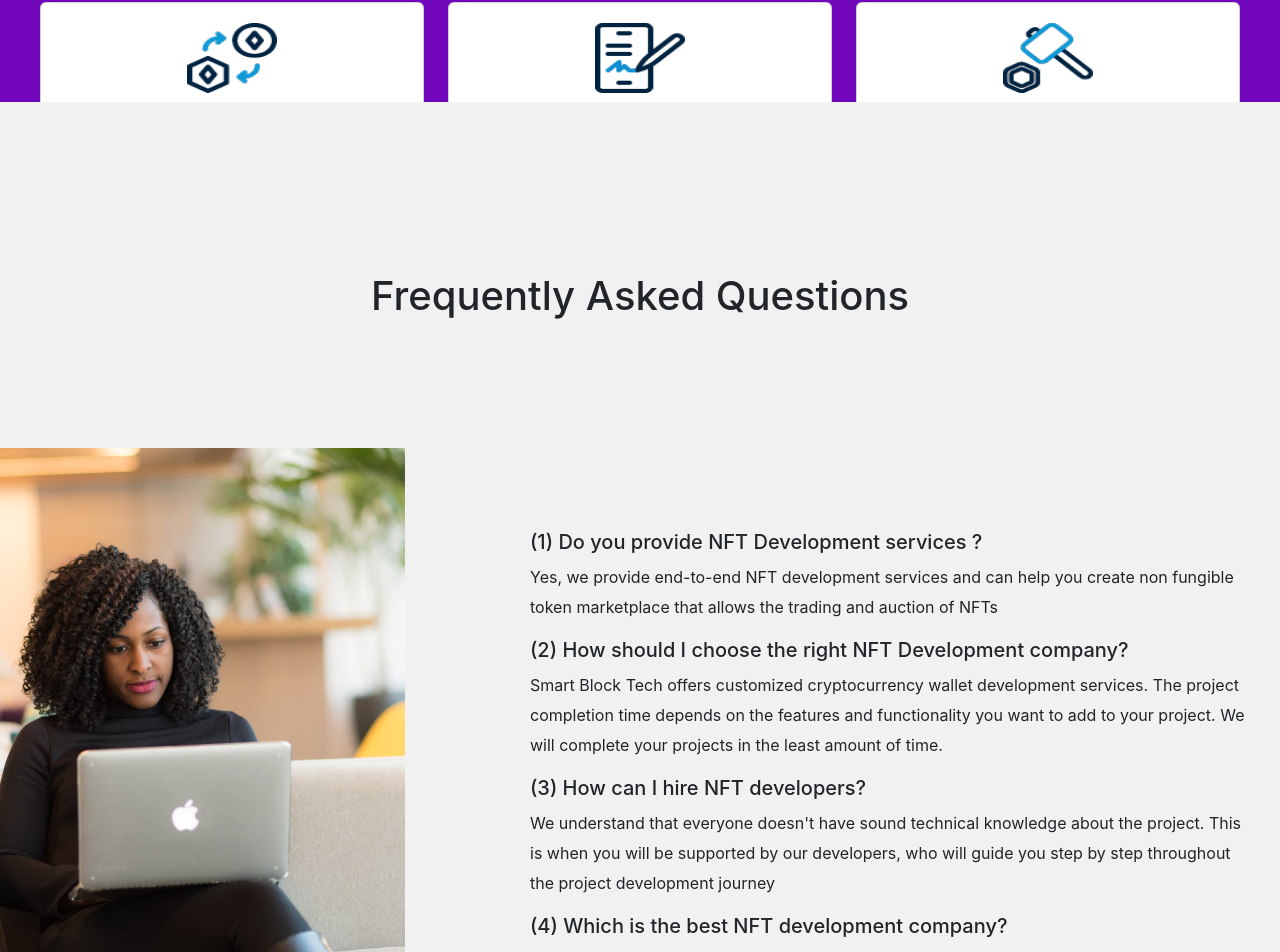
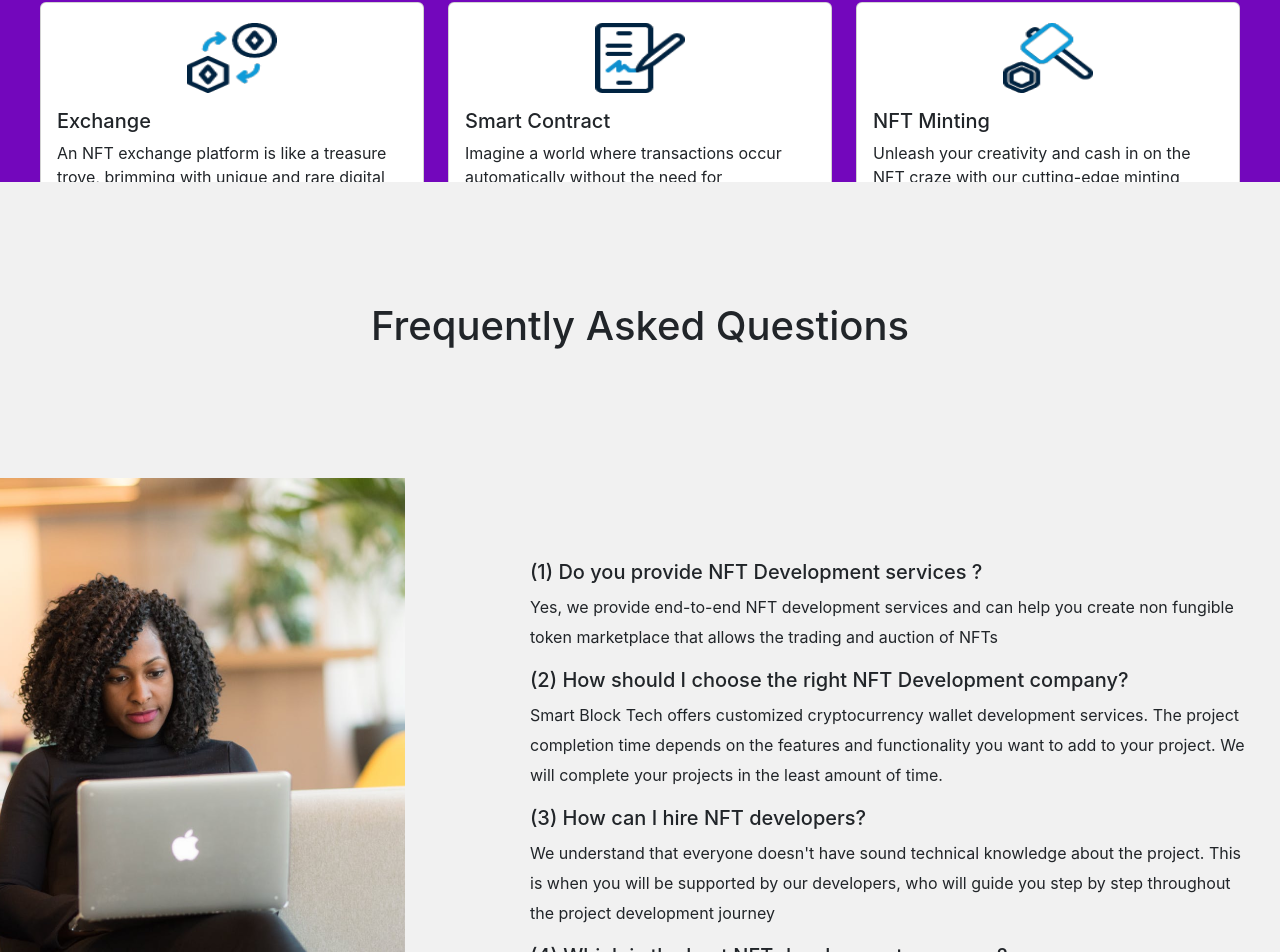
Before and after one commit to placeparks/Blockwise-tech, a React (Create React App) app: page /Nft in a window 1280 px wide. Shown: the part 2738-3690 px from the top of the page. Built offline with nearby package versions, Linux system fonts and the light colour scheme.

Commit message:
Update FAQ.module.css

```diff
--- a/src/components/Nft/FAQ.module.css
+++ b/src/components/Nft/FAQ.module.css
@@ -7,17 +7,18 @@ gap: 20px;
 position: absolute;
 height: fit-content;
 width: 100%;
-top: 2840px;
+top: 2920px;
 
 background: #F1F1F1;
 border-radius: 0px;
 }
 .section1 h1{
-    margin-top: 50px;
+    margin-top: 0px;
 }
 .section1 img{
     margin-left: -900px;
     margin-top: 100px;
+    height: fit-content;
 }
 .questions{
     margin-top: -46%;
```
